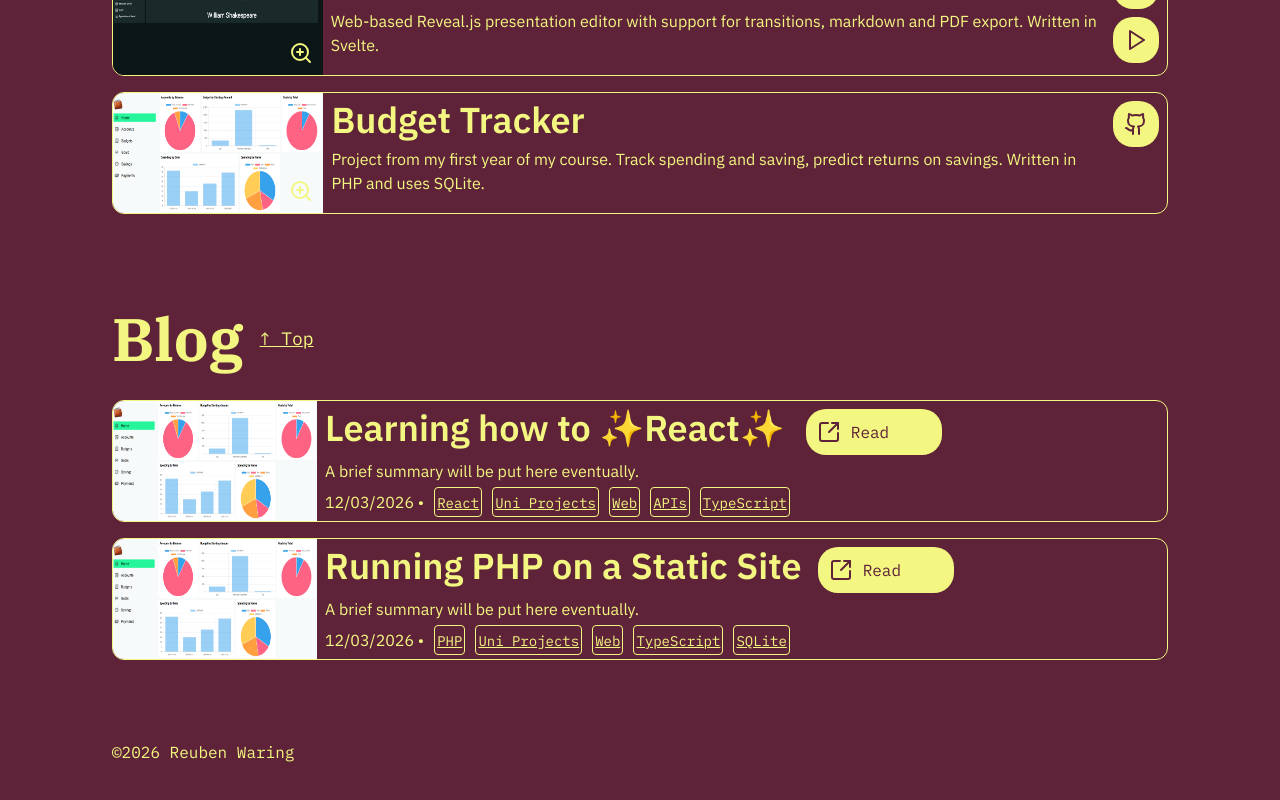
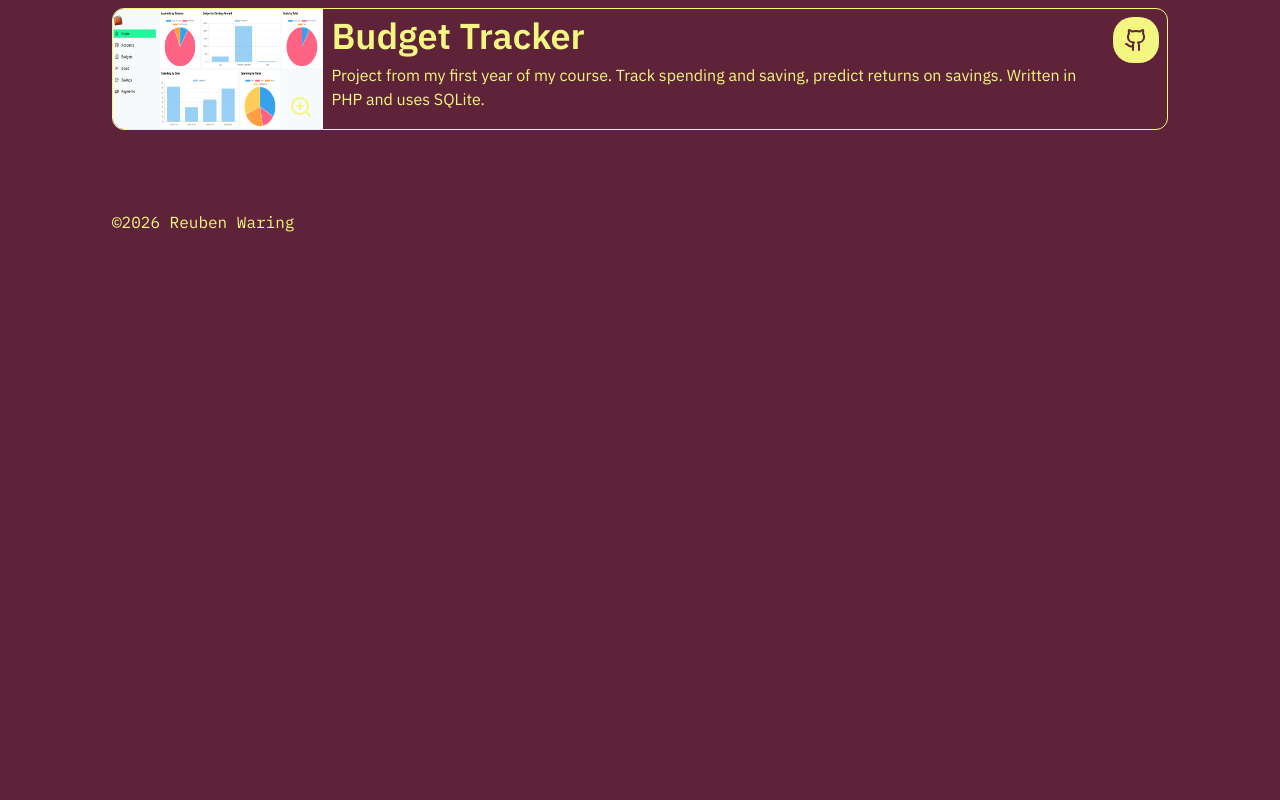
Before and after one commit to reubwa/reubwa.github.io, a SvelteKit app: page / in a window 1280 px wide. Shown: the part 1232-2032 px from the top of the page. After the commit the page ends 1514 px from the top, so only its background shows below. Built offline with nearby package versions, Linux system fonts and the light colour scheme.

Commit message:
Remove blog (for now) and fix line spacing of text in hero

```diff
--- a/src/routes/+page.svelte
+++ b/src/routes/+page.svelte
@@ -18,13 +18,12 @@
 <div class="flex flex-col justify-center items-center min-h-screen w-full">
 	<div class="flex flex-col-reverse md:flex-row justify-center items-center gap-8 md:gap-12 max-w-6xl w-full px-6 md:px-12 pt-6 md:pt-12">
 		<div class="flex flex-col w-full md:w-1/2 text-center md:text-left" id="top">
-			<h1 class="ibm-plex-serif-bold mb-4">Hi!
+			<h1 class="ibm-plex-serif-bold mb-4 leading-20">Hi!
 				<br> I'm Reuben Waring</h1>
 			<p class="ibm-plex-mono-regular mb-4">I'm a second year Computer Science student at Sheffield Hallam University and a keen programmer.
 				On here, you'll find a varied selection of my projects from both University and personal work.</p>
 			<div class="flex flex-row gap-2.5 justify-center md:justify-start">
 				<a href="#projects" class="ibm-plex-mono-regular text-lg underline">↓ Projects</a>
-				<a href="#blog" class="ibm-plex-mono-regular text-lg underline">↓ Blog</a>
 			</div>
 		</div>
 		<div class="flex flex-col w-full md:w-1/2 text-center md:text-left gap-3.5 items-center">
@@ -96,68 +95,6 @@
 			</div>
 		</div>
 	</div>
-	<div class="flex flex-col max-w-6xl w-full gap-4 px-6 md:px-12 pb-6 md:pb-12 mt-8" id="blog">
-		<div class="flex flex-row items-center gap-4">
-			<h2 class="ibm-plex-serif-bold">Blog</h2>
-			<a href="#top" class="ibm-plex-mono-regular text-lg underline">↑ Top</a>
-		</div>
-		<div class="flex flex-col-reverse md:flex-row rounded-xl border-[#f3f781] border overflow-clip gap-2">
-			<img src="/budget-tracker.png" alt="Screenshot of Budget Tracker" class="h-fit md:h-30 w-full md:w-51">
-			<div class="flex flex-col p-2.5 md:p-0 -mt-5 md:m-0 gap-1">
-				<h4 class="ibm-plex-sans-600">Learning how to ✨React✨</h4>
-				<p class="s ibm-plex-sans-400">A brief summary will be put here eventually.</p>
-				<div class="flex flex-row gap-2.5 items-center">
-					<p class="s ibm-plex-sans-400">12/03/2026 •</p>
-					<div class="border-[#f3f781] border rounded p-0.5">
-						<a class="ibm-plex-mono-regular text-sm underline" href="#top">React</a>
-					</div>
-					<div class="border-[#f3f781] border rounded p-0.5">
-						<a class="ibm-plex-mono-regular text-sm underline" href="#top">Uni Projects</a>
-					</div>
-					<div class="border-[#f3f781] border rounded p-0.5">
-						<a class="ibm-plex-mono-regular text-sm underline" href="#top">Web</a>
-					</div>
-					<div class="border-[#f3f781] border rounded p-0.5">
-						<a class="ibm-plex-mono-regular text-sm underline" href="#top">APIs</a>
-					</div>
-					<div class="border-[#f3f781] border rounded p-0.5">
-						<a class="ibm-plex-mono-regular text-sm underline" href="#top">TypeScript</a>
-					</div>
-				</div>
-			</div>
-			<div class="overflow-x-hidden flex flex-row md:flex-col mt-2 mr-2 mb-2 md:min-w-34 md:max-w-34 ml-2 gap-2 p-2.5 md:p-0">
-				<Button label="Read" href="reubwa.github.io/coming-soon" icon="Read" grow={true} cl="w-full"/>
-			</div>
-		</div>
-		<div class="flex flex-col-reverse md:flex-row rounded-xl border-[#f3f781] border overflow-clip gap-2">
-			<img src="/budget-tracker.png" alt="Screenshot of Budget Tracker" class="h-fit md:h-30 w-full md:w-51">
-			<div class="flex flex-col p-2.5 md:p-0 -mt-5 md:m-0 gap-1">
-				<h4 class="ibm-plex-sans-600">Running PHP on a Static Site</h4>
-				<p class="s ibm-plex-sans-400">A brief summary will be put here eventually.</p>
-				<div class="flex flex-row gap-2.5 items-center">
-					<p class="s ibm-plex-sans-400">12/03/2026 •</p>
-					<div class="border-[#f3f781] border rounded p-0.5">
-						<a class="ibm-plex-mono-regular text-sm underline" href="#top">PHP</a>
-					</div>
-					<div class="border-[#f3f781] border rounded p-0.5">
-						<a class="ibm-plex-mono-regular text-sm underline" href="#top">Uni Projects</a>
-					</div>
-					<div class="border-[#f3f781] border rounded p-0.5">
-						<a class="ibm-plex-mono-regular text-sm underline" href="#top">Web</a>
-					</div>
-					<div class="border-[#f3f781] border rounded p-0.5">
-						<a class="ibm-plex-mono-regular text-sm underline" href="#top">TypeScript</a>
-					</div>
-					<div class="border-[#f3f781] border rounded p-0.5">
-						<a class="ibm-plex-mono-regular text-sm underline" href="#top">SQLite</a>
-					</div>
-				</div>
-			</div>
-			<div class="overflow-x-hidden flex flex-row md:flex-col mt-2 mr-2 mb-2 md:min-w-34 md:max-w-34 ml-2 gap-2 p-2.5 md:p-0">
-				<Button label="Read" href="reubwa.github.io/coming-soon" icon="Read" grow={true} cl="w-full"/>
-			</div>
-		</div>
-	</div>
 	<div class="flex flex-col max-w-6xl w-full gap-4 px-6 md:px-12 pb-6 md:pb-12 mt-8 justify-center" id="copyright">
 		<p class="ibm-plex-mono-regular s">©2026 Reuben Waring</p>
 	</div>
```
